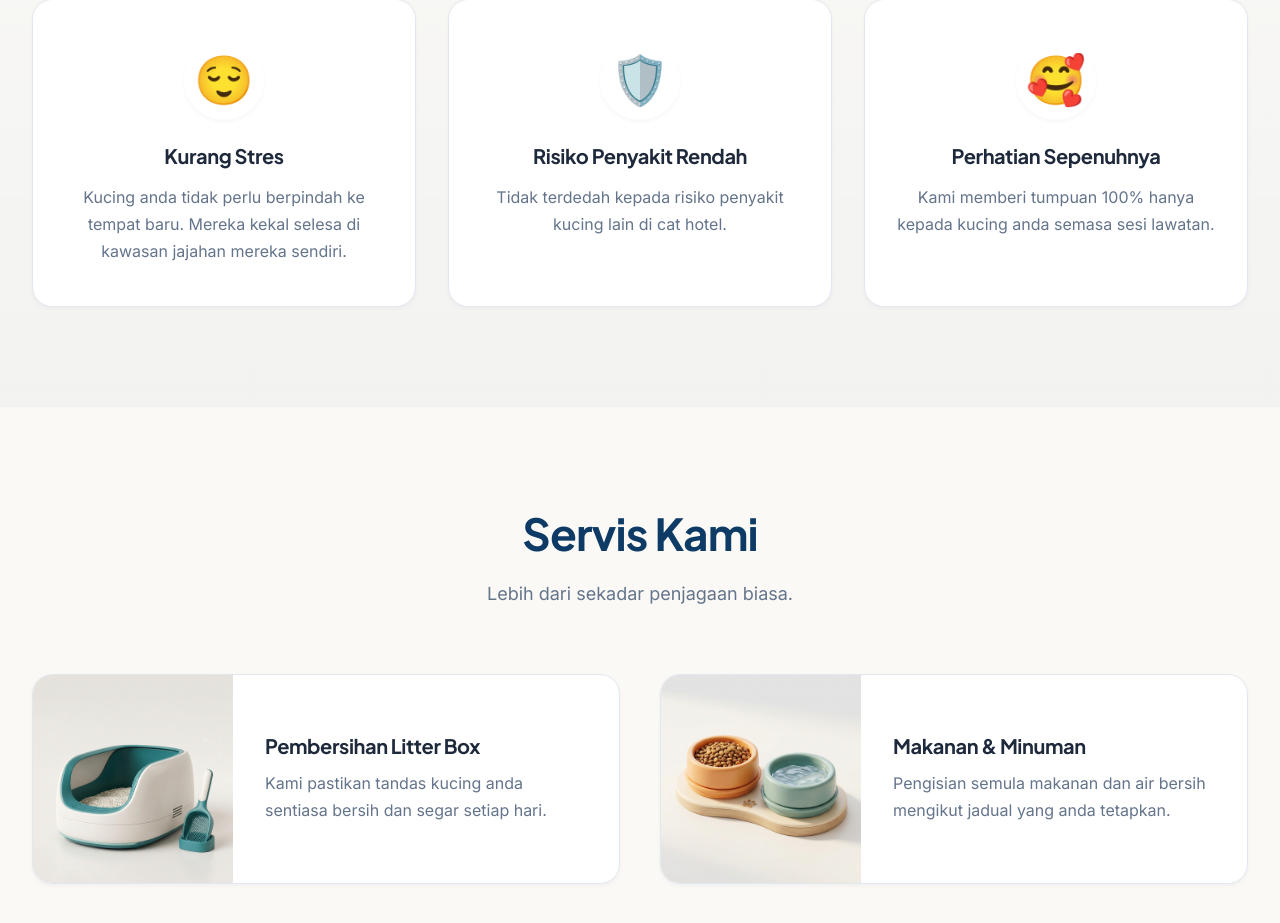
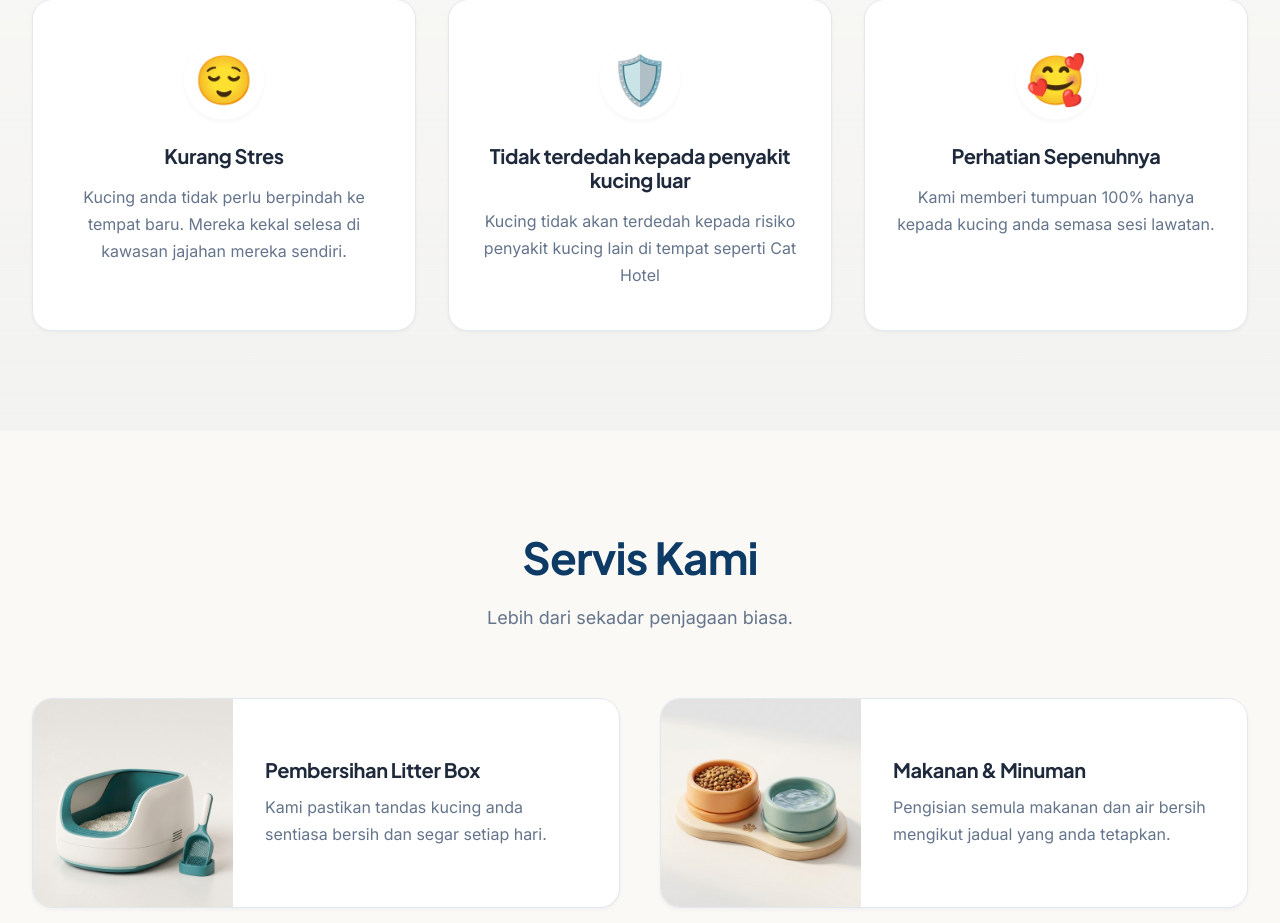
Before and after one commit to HafizAlwi/cahaya-pet-sitter, a React (Vite) app: page / in a window 1280 px wide. Shown: the part 1111-2034 px from the top of the page. Built offline with nearby package versions, Linux system fonts and the light colour scheme.

Commit message:
updated the translations

```diff
--- a/src/data/translations.js
+++ b/src/data/translations.js
@@ -22,8 +22,8 @@ export const translations = {
           desc: "Kucing anda tidak perlu berpindah ke tempat baru. Mereka kekal selesa di kawasan jajahan mereka sendiri."
         },
         {
-          title: "Risiko Penyakit Rendah",
-          desc: "Tidak terdedah kepada risiko penyakit kucing lain di cat hotel."
+          title: "Tidak terdedah kepada penyakit kucing luar",
+          desc: "Kucing tidak akan terdedah kepada risiko penyakit kucing lain di tempat seperti Cat Hotel"
         },
         {
           title: "Perhatian Sepenuhnya",
```
